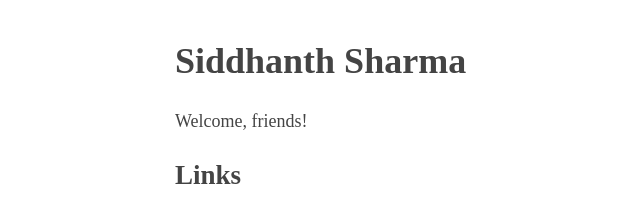
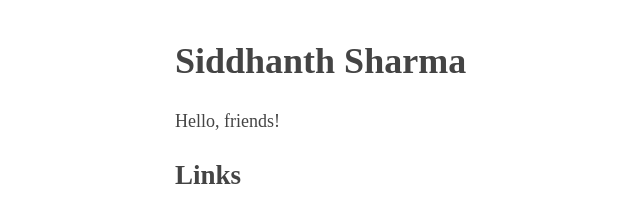
Before and after one commit to Sidmastaflex/Sidmastaflex.github.io, a plain HTML site: page index.html in a window 1280 px wide. Shown: the top 210 px of the page, 140-780 px from the left. Drawn offline with Linux system fonts and the light colour scheme.

Commit message:
Change "Welcome" to "Hello"

```diff
--- a/index.html
+++ b/index.html
@@ -3,7 +3,7 @@ charset="utf-8"><meta
 name="viewport" content="width=device-width, initial-scale=1"><title>Siddhanth Sharma</title><style type="text/css">body{margin:40px
 auto;max-width:650px;line-height:1.6;font-size:18px;color:#444;padding:0
 10px}h1,h2,h3{line-height:1.2}</style></head><body><header><h1>Siddhanth Sharma</h1>
-<aside>Welcome, friends!</aside>
+<aside>Hello, friends!</aside>
 </header><h2>Links</h2><p><ul><li><a
         href="mailto:siddsharma98@gmail.com">Email: siddsharma98@gmail.com</a></li> <li><a
         href="https://www.linkedin.com/in/siddhanth-sharma-920542126">Linkedin</a></li> <li><a
```
